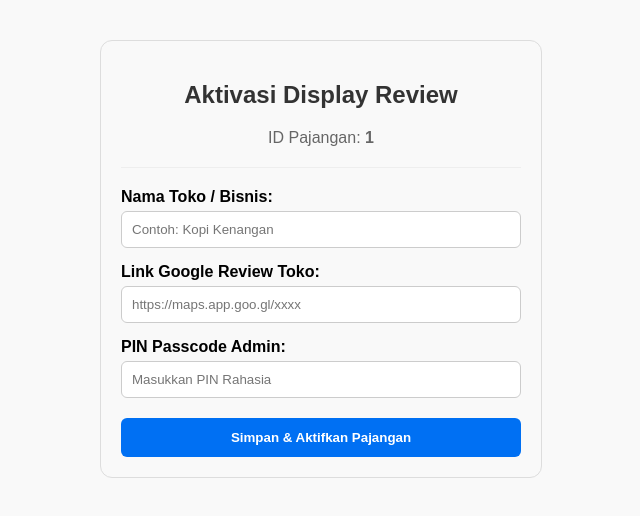
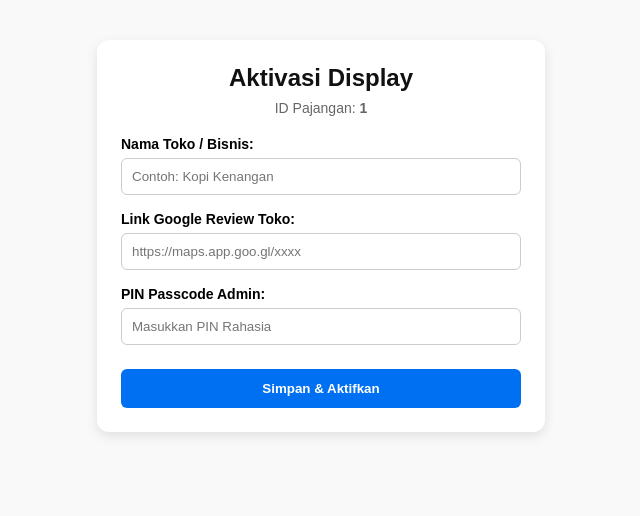
Before and after one commit to nikiiggy/pajangan-nfc, a Next.js app: page /r/1 in a window 1280 px wide. Shown: the top 516 px of the page, without its empty margins (319-959 px from the left). Built offline with nearby package versions, Linux system fonts and the light colour scheme; no server answers; the database is empty.

Commit message:
Update page.js

```diff
--- a/app/r/[id]/page.js
+++ b/app/r/[id]/page.js
@@ -1,50 +1,48 @@
 import { redirect } from 'next/navigation';
 import { Redis } from '@upstash/redis';
-const redis = Redis.fromEnv();
 
 export default async function Page({ params }) {
   const { id } = params;
 
-  // Cek data tag di database Vercel KV
   let tagData = null;
   try {
+    const redis = Redis.fromEnv();
     tagData = await redis.get(`tag:${id}`);
   } catch (error) {
     console.log("Database belum terhubung atau kosong");
   }
 
-  // JIKA SUDAH AKTIF -> Langsung Lempar ke Google Maps Review
+  // Jika sudah aktif -> Redirect ke Google Maps
   if (tagData && tagData.isActive && tagData.googleUrl) {
     redirect(tagData.googleUrl);
   }
 
-  // JIKA BELUM AKTIF -> Tampilkan Form Aktivasi
+  // Jika belum aktif -> Tampilkan Form
   return (
-    <div style={{ maxWidth: '400px', margin: '40px auto', padding: '20px', fontFamily: 'sans-serif', border: '1px solid #ddd', borderRadius: '12px' }}>
-      <h2 style={{ textAlign: 'center', color: '#333' }}>Aktivasi Display Review</h2>
-      <p style={{ textAlign: 'center', color: '#666' }}>ID Pajangan: <strong>{id}</strong></p>
-      <hr style={{ margin: '20px 0', border: '0', borderTop: '1px solid #eee' }} />
+    <div style={{ maxWidth: '400px', margin: '40px auto', padding: '24px', backgroundColor: '#fff', borderRadius: '12px', boxShadow: '0 4px 12px rgba(0,0,0,0.1)' }}>
+      <h2 style={{ textAlign: 'center', margin: '0 0 8px 0', color: '#111' }}>Aktivasi Display</h2>
+      <p style={{ textAlign: 'center', margin: '0 0 20px 0', color: '#666', fontSize: '14px' }}>ID Pajangan: <strong>{id}</strong></p>
 
       <form action="/api/activate" method="POST">
         <input type="hidden" name="tagId" value={id} />
 
-        <div style={{ marginBottom: '15px' }}>
-          <label style={{ display: 'block', marginBottom: '5px', fontWeight: 'bold' }}>Nama Toko / Bisnis:</label>
+        <div style={{ marginBottom: '16px' }}>
+          <label style={{ display: 'block', marginBottom: '6px', fontWeight: 'bold', fontSize: '14px' }}>Nama Toko / Bisnis:</label>
           <input type="text" name="storeName" required placeholder="Contoh: Kopi Kenangan" style={{ width: '100%', padding: '10px', borderRadius: '6px', border: '1px solid #ccc', boxSizing: 'border-box' }} />
         </div>
 
-        <div style={{ marginBottom: '15px' }}>
-          <label style={{ display: 'block', marginBottom: '5px', fontWeight: 'bold' }}>Link Google Review Toko:</label>
+        <div style={{ marginBottom: '16px' }}>
+          <label style={{ display: 'block', marginBottom: '6px', fontWeight: 'bold', fontSize: '14px' }}>Link Google Review Toko:</label>
           <input type="url" name="googleUrl" required placeholder="https://maps.app.goo.gl/xxxx" style={{ width: '100%', padding: '10px', borderRadius: '6px', border: '1px solid #ccc', boxSizing: 'border-box' }} />
         </div>
 
-        <div style={{ marginBottom: '20px' }}>
-          <label style={{ display: 'block', marginBottom: '5px', fontWeight: 'bold' }}>PIN Passcode Admin:</label>
+        <div style={{ marginBottom: '24px' }}>
+          <label style={{ display: 'block', marginBottom: '6px', fontWeight: 'bold', fontSize: '14px' }}>PIN Passcode Admin:</label>
           <input type="password" name="pin" required placeholder="Masukkan PIN Rahasia" style={{ width: '100%', padding: '10px', borderRadius: '6px', border: '1px solid #ccc', boxSizing: 'border-box' }} />
         </div>
 
         <button type="submit" style={{ width: '100%', padding: '12px', backgroundColor: '#0070f3', color: 'white', border: 'none', borderRadius: '6px', fontWeight: 'bold', cursor: 'pointer' }}>
-          Simpan & Aktifkan Pajangan
+          Simpan & Aktifkan
         </button>
       </form>
     </div>
```
